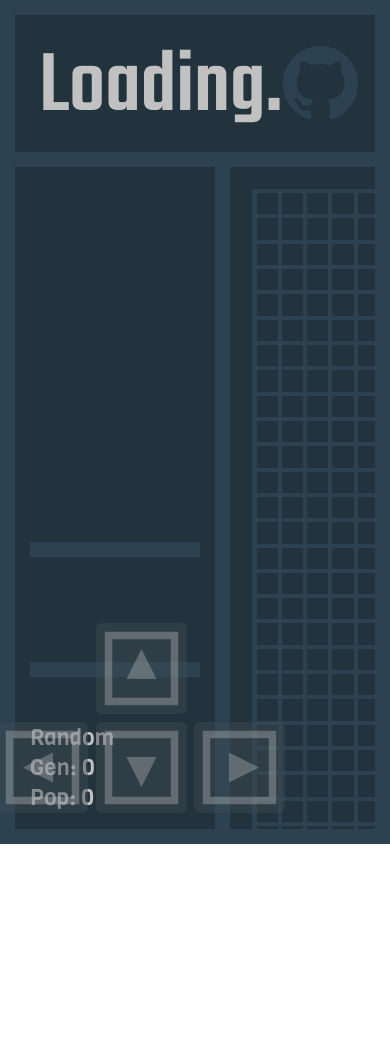
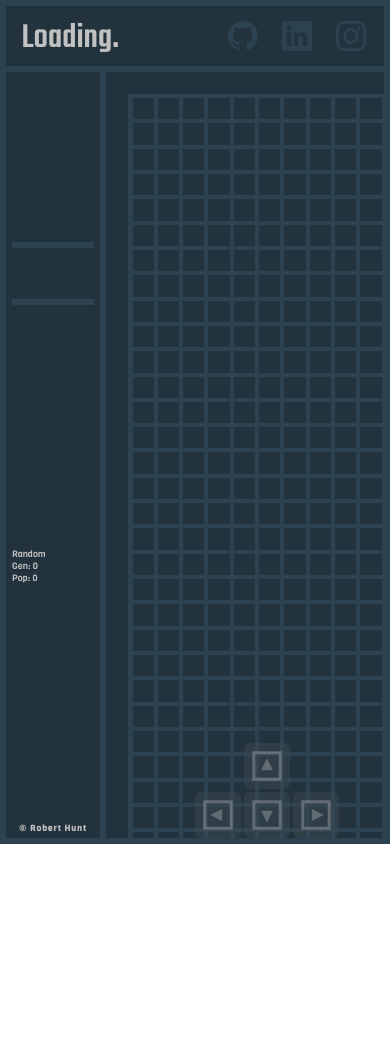
Before and after one commit to hectic4491/Web-Game-of-Life, a Flask app: page / in a window 390 px wide; the page is wider, and only the part inside the window is pictured. Shown: the top 1037 px of that part. After the commit the page ends 844 px from the top of that part, so only its background shows below. Run offline with Flask 3, Linux system fonts and the light colour scheme; data that the repository does not hold is empty; some libraries are stand-ins or nearby versions.

Commit message:
Added media queries

```diff
--- a/static/styles.css
+++ b/static/styles.css
@@ -28,6 +28,32 @@
 }
 
 
+/* Media Queries */
+html, body {
+    font-size: 24px; /* Default size */
+}
+
+/* Medium screens (tablets) */
+@media screen and (max-width: 1024px) {
+    html, body {
+        font-size: 20px;
+    }
+}
+
+/* Small screens (mobile) */
+@media screen and (max-width: 768px) {
+    html, body {
+        font-size: 16px;
+    }
+}
+
+/* Extra small screens */
+@media screen and (max-width: 480px) {
+    html, body {
+        font-size: 12px;
+    }
+}
+
 
 html, body {
 	margin: 0;
@@ -35,7 +61,6 @@
 	height: 100%;
 	/* font-family: 'Courier New', Courier, monospace; */
 	font-family: 'BodyFont';
-	font-size: 30px;
 	color: var(--color-background);
 	overflow: hidden;
 }
@@ -893,15 +918,8 @@
   margin: 0;
 }
 
-	/* Firefox */
-input[type=number] {
-  -moz-appearance: textfield;
-}
-
 
 /* Media Queries */
-
-
 @media screen and (max-width: 1200px) {
 	.responsive-header {
 			font-size: 2.5rem;
```
